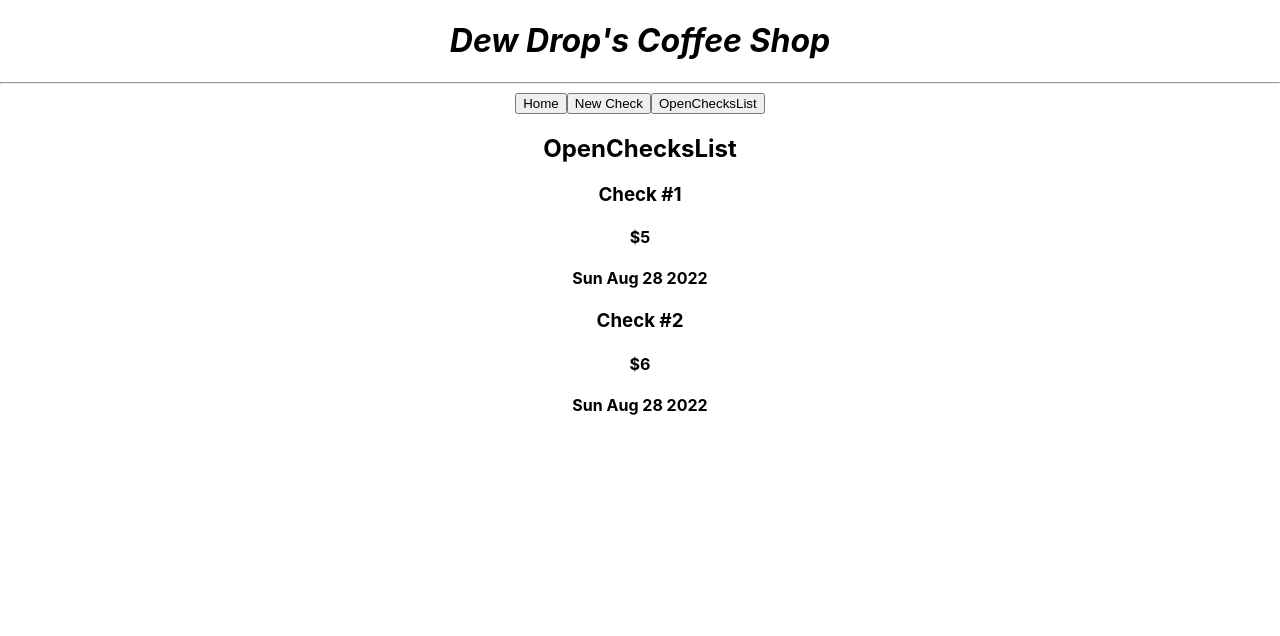
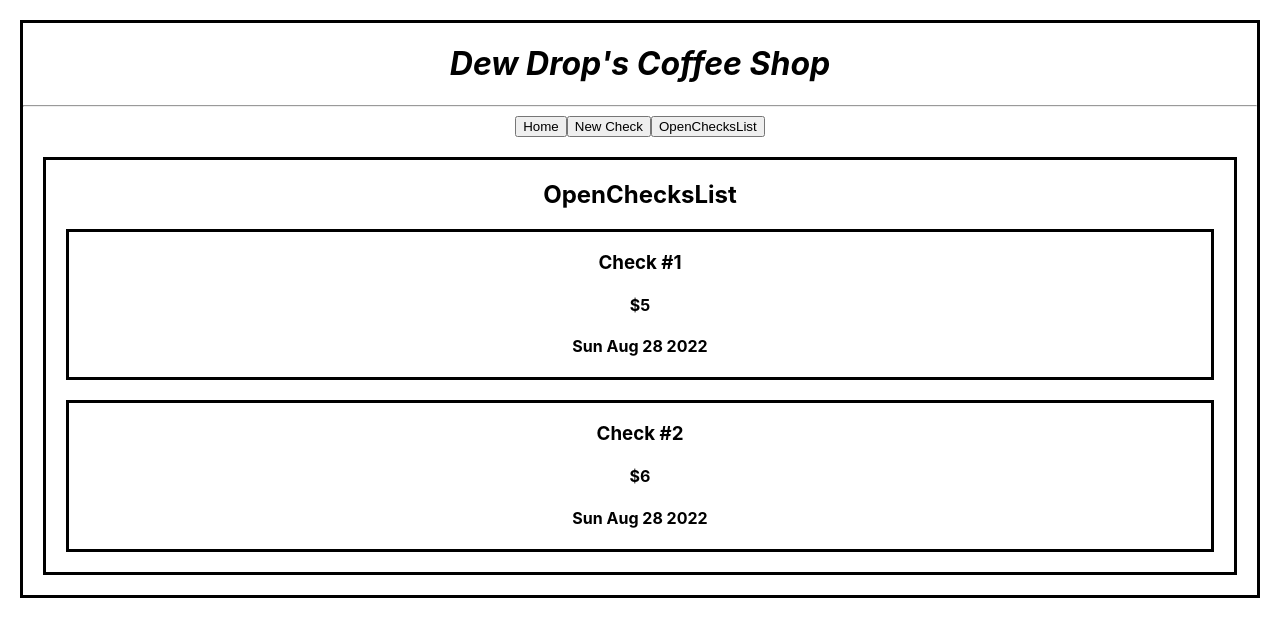
Before and after one commit to AaronDBoyd/CoffeeShop_POS, a React (Create React App) app: page / in a window 1280 px wide. Both pictures are taken after a click on the button "OpenChecksList". Shown: the top 636 px of the page. Built offline with nearby package versions, Linux system fonts and the light colour scheme.

Commit message:
put border on divs to outline components

```diff
--- a/src/components/CheckOpen.js
+++ b/src/components/CheckOpen.js
@@ -1,16 +1,18 @@
-import React from 'react'
+import React from "react";
 // import PropTypes from 'prop-types'
 
 function CheckOpen(props) {
   return (
     <React.Fragment>
-      <h3>Check #{props.id}</h3>
-      <h4>${props.totalPrice}</h4>
-      <h4>{props.timeOpen}</h4>
+      <div>
+        <h3>Check #{props.id}</h3>
+        <h4>${props.totalPrice}</h4>
+        <h4>{props.timeOpen}</h4>
+      </div>
     </React.Fragment>
-  )
+  );
 }
 
-CheckOpen.propTypes = {}
+CheckOpen.propTypes = {};
 
-export default CheckOpen
+export default CheckOpen;
--- a/src/components/OpenChecksList.js
+++ b/src/components/OpenChecksList.js
@@ -1,9 +1,10 @@
-import React from 'react'
-import CheckOpen from './CheckOpen'
+import React from "react";
+import CheckOpen from "./CheckOpen";
 
 export default function OpenChecksList(props) {
   return (
     <React.Fragment>
+      <div className="openChecksList">
         <h2>OpenChecksList</h2>
         {props.checkList.map((check) => (
           <CheckOpen
@@ -16,6 +17,7 @@ export default function OpenChecksList(props) {
             key={check.id}
           />
         ))}
+      </div>
     </React.Fragment>
-  )
+  );
 }
--- a/src/index.css
+++ b/src/index.css
@@ -13,3 +13,13 @@ code {
   font-family: source-code-pro, Menlo, Monaco, Consolas, 'Courier New',
     monospace;
 }
+
+/* .openChecksList {
+  border: 3px solid black;
+  margin: 20px 20px;
+} */
+
+div {
+  border: 3px solid black;
+  margin: 20px 20px;
+}
```
Also changed, not shown: src/components/NewCheck.js (+6 -1 lines), Notes/ToDo.txt. Lines whose indentation alone changed are shown as unchanged.
